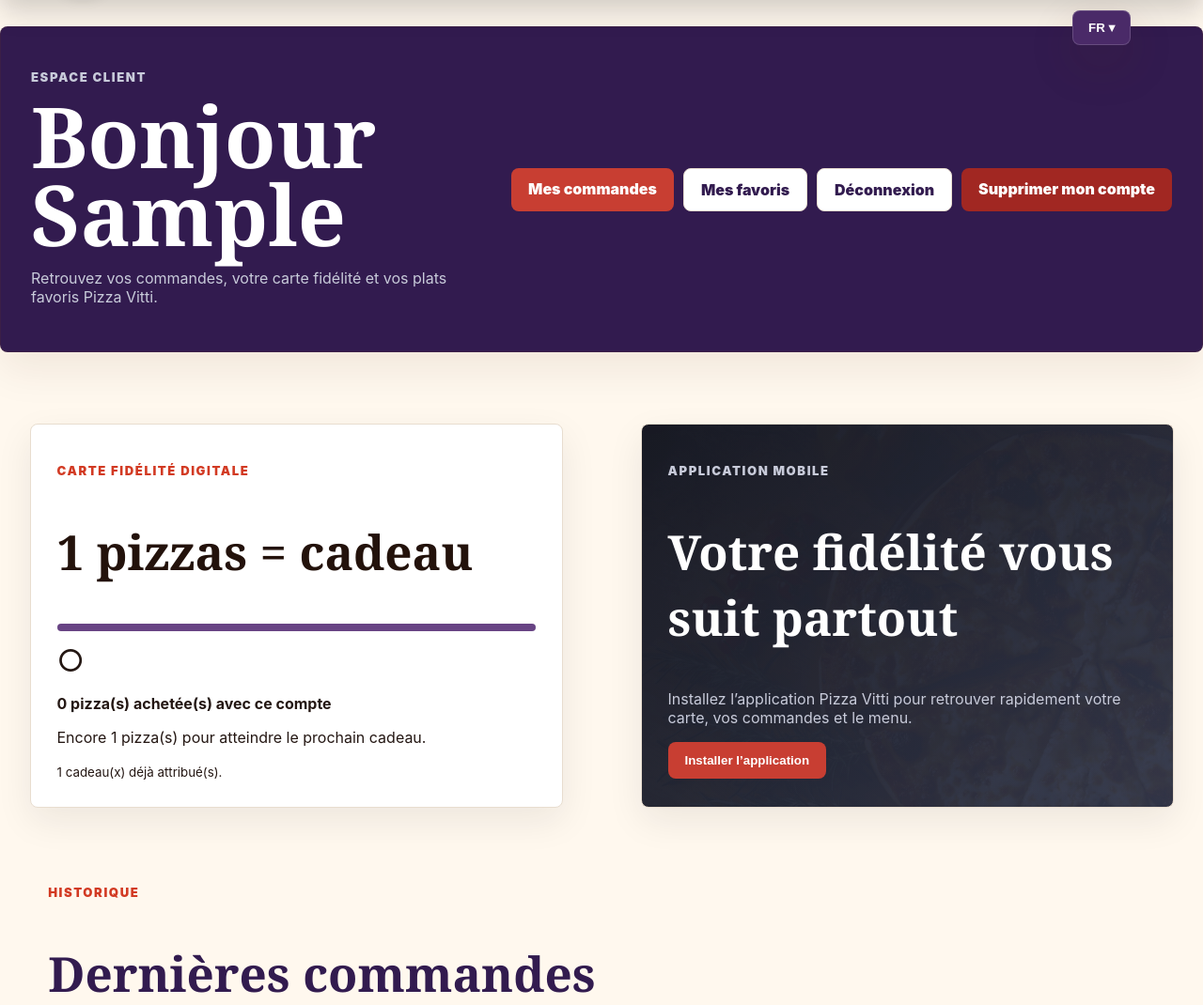
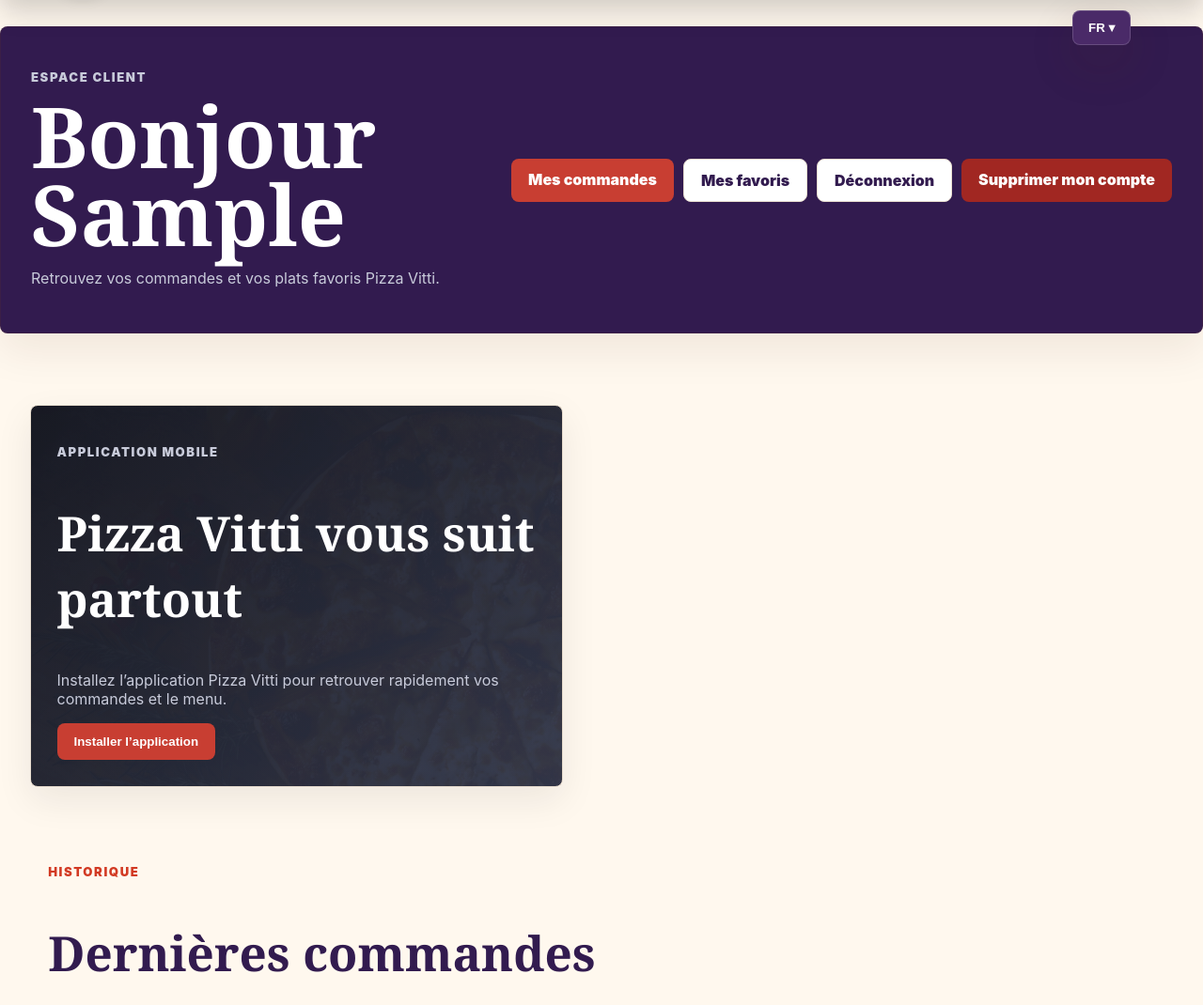
Before and after one commit to maljedaili/pizza-vitti, a Django app: page /mon-compte/ in a window 1280 px wide. Shown: the part 73-1143 px from the top of the page at 94% size. Run offline with Django 5.2, Linux system fonts and the light colour scheme; a user stored in the database is signed in; data comes from the database, SQL or seed files in the repository; tables that the repository leaves empty hold one stand-in row (values such as "Sample post"); grey boxes marked "Sample" are stand-in pictures; some libraries are stand-ins or nearby versions.

Commit message:
Temporarily disable loyalty program

```diff
--- a/config/settings.py
+++ b/config/settings.py
@@ -18,6 +18,7 @@ GOOGLE_REVIEW_URL = os.getenv('GOOGLE_REVIEW_URL', 'https://www.google.com/searc
 INSTAGRAM_URL = os.getenv('INSTAGRAM_URL', 'https://www.instagram.com/')
 FACEBOOK_URL = os.getenv('FACEBOOK_URL', 'https://www.facebook.com/')
 GOOGLE_PLAY_URL = os.getenv('GOOGLE_PLAY_URL', '')
+LOYALTY_ENABLED = os.getenv('LOYALTY_ENABLED', 'False') == 'True'
 KITCHEN_PASSWORD = os.getenv('KITCHEN_PASSWORD', '123')
 OWNER_DASHBOARD_USERNAME = os.getenv('OWNER_DASHBOARD_USERNAME', 'admin')
 OWNER_DASHBOARD_PASSWORD = os.getenv('OWNER_DASHBOARD_PASSWORD', '')
--- a/shop/context_processors.py
+++ b/shop/context_processors.py
@@ -110,6 +110,7 @@ def site_settings(request):
         'INSTAGRAM_URL': site.instagram_url,
         'FACEBOOK_URL': site.facebook_url,
         'GOOGLE_PLAY_URL': site.google_play_url or settings.GOOGLE_PLAY_URL,
+        'LOYALTY_ENABLED': settings.LOYALTY_ENABLED,
         'nav_categories': _menu_category_order(Category.objects.filter(is_active=True)),
         'current_lang': lang,
         'T': T,
--- a/shop/templates/shop/account_deletion.html
+++ b/shop/templates/shop/account_deletion.html
@@ -4,7 +4,7 @@
 <header class="page-title account-deletion-title">
   <p class="eyebrow">Confidentialité Pizza Vitti</p>
   <h1>Supprimer un compte</h1>
-  <p>Supprimez votre compte client, vos favoris, votre fidélité et les informations personnelles associées.</p>
+  <p>Supprimez votre compte client, vos favoris et les informations personnelles associées.</p>
 </header>
 
 <section class="account-deletion-layout">
@@ -12,7 +12,7 @@
     <h2>Ce qui sera supprimé</h2>
     <ul>
       <li>Le compte client et les informations de connexion.</li>
-      <li>Les favoris et la progression fidélité.</li>
+      <li>Les favoris et les données associées au compte.</li>
       <li>Les réservations, messages et inscription newsletter associés à l’e-mail.</li>
     </ul>
     <p>Les commandes nécessaires à la comptabilité du restaurant restent conservées sans nom, e-mail, téléphone, adresse, notes ni lien vers le compte.</p>
--- a/shop/templates/shop/base.html
+++ b/shop/templates/shop/base.html
@@ -105,7 +105,7 @@
   <section class="mobile-app-promo" data-mobile-app-promo>
     <div>
       <p class="eyebrow">Pizza Vitti sur mobile</p>
-      <h2>Le menu, vos commandes et votre fidélité dans l’application.</h2>
+      <h2>Le menu et vos commandes dans l’application.</h2>
       <p>Installez Pizza Vitti sur Android. Les espaces Propriétaire, Cuisine et Staff restent protégés par leurs accès séparés.</p>
     </div>
     <a class="google-play-action" href="{{ GOOGLE_PLAY_URL }}" target="_blank" rel="noopener" aria-label="Télécharger Pizza Vitti sur Google Play">
--- a/shop/templates/shop/cart.html
+++ b/shop/templates/shop/cart.html
@@ -11,6 +11,7 @@
     </div>
   {% endif %}
 
+  {% if LOYALTY_ENABLED %}
   <div class="loyalty-tracker">
     <strong>{% if request.user.is_authenticated %}Votre carte fidélité{% else %}Fidélité Pizza Vitti{% endif %}</strong>
     <div class="loyalty-meter" data-loyalty-progress="{{ loyalty.progress_percent }}"></div>
@@ -21,8 +22,10 @@
       <a class="button ghost" href="{% url 'account_signup' %}?next={{ url_cart|urlencode }}">Créer ma carte fidélité</a>
     {% endif %}
   </div>
+  {% endif %}
 
   {% if items %}
+    {% if LOYALTY_ENABLED %}
     <div class="loyalty-note {% if loyalty_gift_eligible %}success{% endif %}">
       {% if loyalty_gift_eligible %}
         <strong>Cadeau fidélité débloqué !</strong>
@@ -32,6 +35,7 @@
         <span>Encore {{ loyalty_remaining }} pizza(s) pour atteindre le prochain cadeau.</span>
       {% endif %}
     </div>
+    {% endif %}
 
     <form method="post" action="{% url 'shop:update_cart' %}" class="cart-update-form">
       {% csrf_token %}
--- a/shop/templates/shop/customer_dashboard.html
+++ b/shop/templates/shop/customer_dashboard.html
@@ -5,7 +5,7 @@
   <div>
     <p class="eyebrow">Espace client</p>
     <h1>Bonjour {{ request.user.first_name|default:request.user.get_username }}</h1>
-    <p>Retrouvez vos commandes, votre carte fidélité et vos plats favoris Pizza Vitti.</p>
+    <p>Retrouvez vos commandes et vos plats favoris Pizza Vitti.</p>
   </div>
   <div class="account-actions">
     <a class="button" href="{% url 'shop:customer_orders' %}">Mes commandes</a>
@@ -16,6 +16,7 @@
 </section>
 
 <section class="dashboard-grid">
+  {% if LOYALTY_ENABLED %}
   <article class="card loyalty-card">
     <p class="eyebrow">Carte fidélité digitale</p>
     <h2>{{ loyalty.pizzas_required }} pizzas = cadeau</h2>
@@ -33,11 +34,12 @@
     {% endif %}
     <small>{{ loyalty.redeemed_rewards }} cadeau(x) déjà attribué(s).</small>
   </article>
+  {% endif %}
 
   <article class="card account-mobile-card">
     <p class="eyebrow">Application mobile</p>
-    <h2>Votre fidélité vous suit partout</h2>
-    <p>Installez l’application Pizza Vitti pour retrouver rapidement votre carte, vos commandes et le menu.</p>
+    <h2>Pizza Vitti vous suit partout</h2>
+    <p>Installez l’application Pizza Vitti pour retrouver rapidement vos commandes et le menu.</p>
     <button class="button" type="button" data-install-app>Installer l’application</button>
   </article>
 </section>
--- a/shop/templates/shop/home.html
+++ b/shop/templates/shop/home.html
@@ -83,6 +83,7 @@
   <article><span>03</span><strong>Au cœur de Bordeaux</strong><p>Retrouvez-nous rue d’Ornano pour un repas ou un retrait rapide.</p></article>
 </section>
 
+{% if LOYALTY_ENABLED %}
 <section class="loyalty-signup-band reveal">
   <div class="loyalty-signup-copy">
     <p class="eyebrow">Carte fidélité digitale</p>
@@ -99,6 +100,7 @@
   </div>
   <div class="loyalty-signup-photo" role="img" aria-label="Pizza italienne Pizza Vitti"></div>
 </section>
+{% endif %}
 
 {% if reviews %}
 <section class="home-section home-reviews">
--- a/shop/templates/shop/invoice.html
+++ b/shop/templates/shop/invoice.html
@@ -33,10 +33,8 @@
   <p class="eyebrow">Merci pour votre commande</p>
   <h2>Votre avis compte pour Pizza Vitti</h2>
   <p>Si vous avez apprécié votre commande, laissez un commentaire sur Google. Cela aide le restaurant à être mieux visible et à continuer d’améliorer l’expérience client.</p>
-  {% if order.selected_reward %}
+  {% if LOYALTY_ENABLED and order.selected_reward %}
     <p class="loyalty-mini">🎁 Fidélité : {{ order.selected_reward }} attribué avec cette commande.</p>
-  {% else %}
-    <p class="loyalty-mini">Créez votre compte client : chaque pizza commandée vous rapproche du prochain cadeau.</p>
   {% endif %}
   <div class="hero-actions">
     <a class="button" href="{{ url_reviews }}">Laisser un avis</a>
--- a/shop/templates/shop/owner_dashboard.html
+++ b/shop/templates/shop/owner_dashboard.html
@@ -94,6 +94,7 @@
       <a class="ops-action-card" href="{% url 'shop:purchase_orders' %}"><strong>Purchase orders</strong><span>Suivre fournisseurs, commandes et réceptions.</span></a>
     </section>
 
+    {% if LOYALTY_ENABLED %}
     <section class="ops-panel loyalty-owner-panel">
       <div class="ops-panel-head">
         <div>
@@ -120,6 +121,7 @@
         <button class="button" type="submit">Enregistrer l’offre</button>
       </form>
     </section>
+    {% endif %}
   </div>
 </section>
 {% endblock %}
--- a/shop/views.py
+++ b/shop/views.py
@@ -223,6 +223,8 @@ def _customer_pizza_count(user):
 
 
 def _active_loyalty_reward():
+    if not settings.LOYALTY_ENABLED:
+        return None
     return LoyaltyReward.objects.filter(is_active=True).order_by('pizzas_required', 'name').first()
 
 
@@ -829,6 +831,9 @@ def _safe_date(value, fallback):
 @owner_required
 def owner_dashboard(request):
     if request.method == 'POST' and request.POST.get('action') == 'update_loyalty_reward':
+        if not settings.LOYALTY_ENABLED:
+            messages.error(request, 'Le programme fidélité est temporairement désactivé.')
+            return redirect('shop:owner_dashboard')
         reward_type = request.POST.get('reward_type', '')
         valid_reward_types = dict(LoyaltyReward.REWARD_TYPES)
         try:
@@ -1365,7 +1370,7 @@ def bot_reply(request):
         answer = f"Vous êtes sur la table {table_number}. Ajoutez vos plats au panier puis validez la commande." if table_number else "Scannez le QR code posé sur votre table : le site mémorise la table, puis vous pouvez commander depuis le menu."
     elif any(w in msg for w in ['menu', 'pizza', 'pasta', 'pâtes', 'raviol', 'boisson', 'dessert']):
         answer = "Le menu est organisé par familles : pizzas, pastas et ravioles, antipasti, menu bambino, douceurs et boissons. Cliquez sur une photo de catégorie pour ouvrir la page correspondante."
-    elif any(w in msg for w in ['fidélité', 'fidelite', 'cadeau', '5 pizza', '5 pizzas']):
+    elif settings.LOYALTY_ENABLED and any(w in msg for w in ['fidélité', 'fidelite', 'cadeau', '5 pizza', '5 pizzas']):
         reward = _active_loyalty_reward()
         pizzas_required = reward.pizzas_required if reward else 5
         gift = reward.get_reward_type_display() if reward else 'un cadeau Pizza Vitti'
@@ -1383,9 +1388,9 @@ def bot_reply(request):
     elif any(w in msg for w in ['avis', 'review', 'google', 'commentaire']):
         answer = "Après votre commande, vous pouvez laisser un avis depuis la page Avis. Vos commentaires Google aident beaucoup Pizza Vitti."
     elif any(w in msg for w in ['bonjour', 'salut', 'hello', 'hi']):
-        answer = "Bonjour ! Je peux vous aider à choisir le menu, commander à table, comprendre la fidélité, réserver ou suivre une commande."
+        answer = "Bonjour ! Je peux vous aider à choisir le menu, commander à table, réserver ou suivre une commande."
     else:
-        answer = "Je peux vous aider pour le menu, les pizzas, les pastas, les boissons, la commande QR à table, la fidélité, la réservation, le paiement, les allergènes et les avis Google."
+        answer = "Je peux vous aider pour le menu, les pizzas, les pastas, les boissons, la commande QR à table, la réservation, le paiement, les allergènes et les avis Google."
     return JsonResponse({'answer': answer})
 
 
```
Also changed, not shown: docs/google-play-store-listing-fr.md (+6 -6 lines), shop/tests/test_operations.py (+9 -0 lines), README.md.
